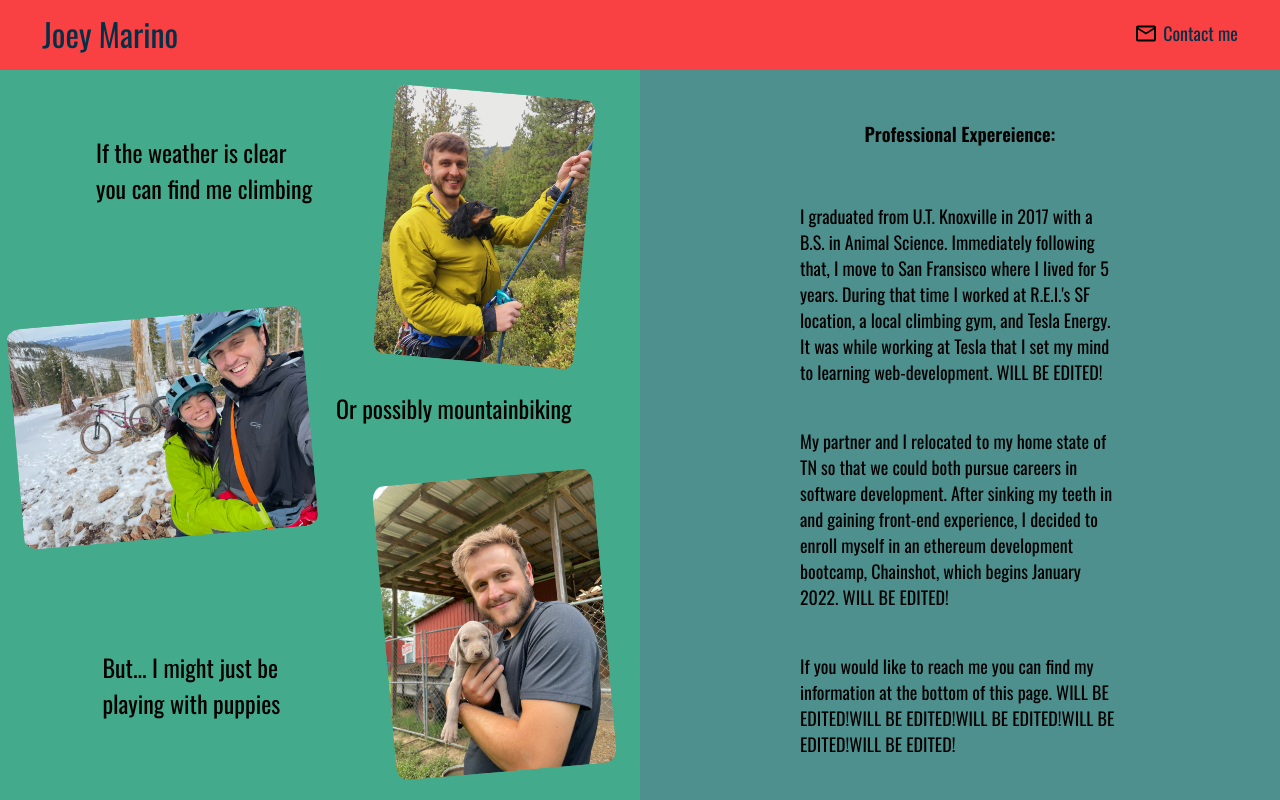
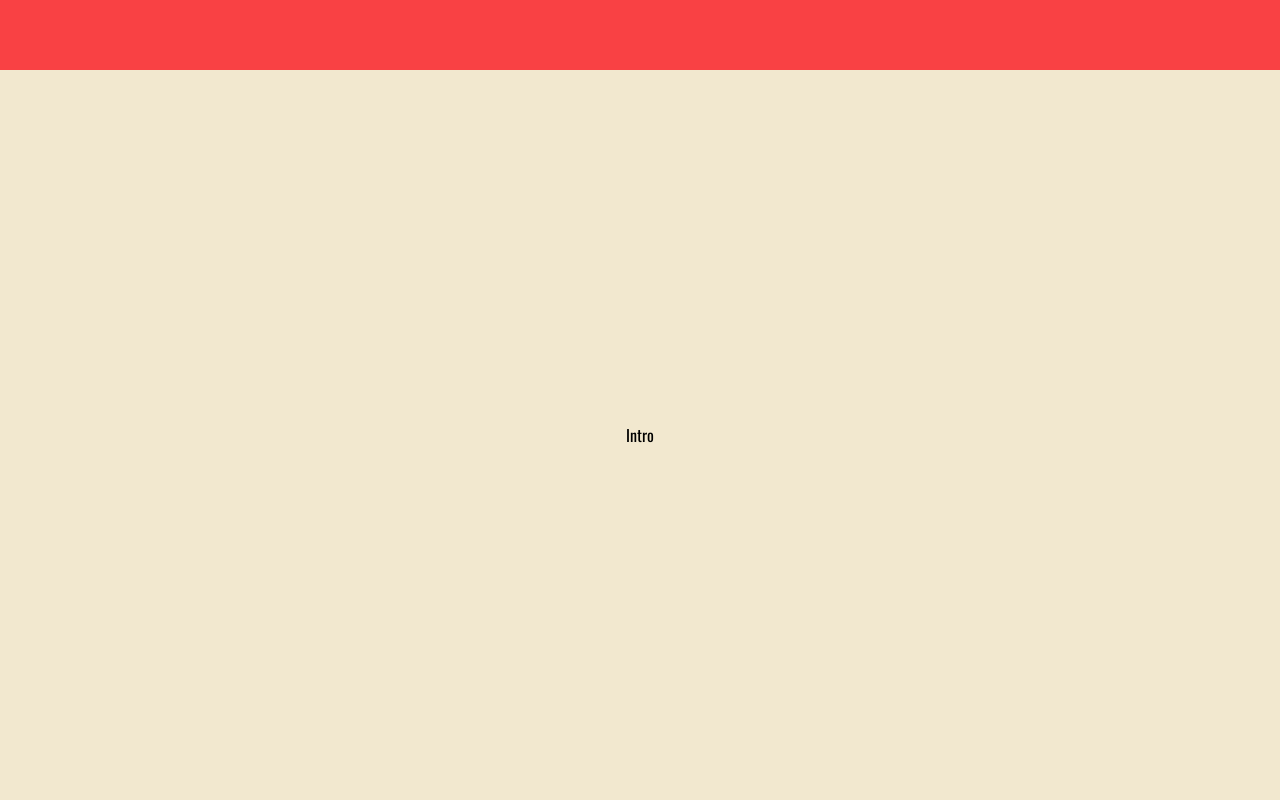
Before and after one commit to marinojoey/my-website, a React (Create React App) app: page / in a window 1280 px wide. Built offline with nearby package versions, Linux system fonts and the light colour scheme.

Commit message:
back to basics

```diff
--- a/src/Components/cards/Card.jsx
+++ /dev/null
@@ -1,9 +0,0 @@
-import React from 'react'
-
-export default function Cards() {
-    return (
-        <div className='card-container'>
-            Card
-        </div>
-    )
-}
--- a/src/Components/intro/Intro.jsx
+++ b/src/Components/intro/Intro.jsx
@@ -6,39 +6,7 @@ import menpup from '../../assets/menpup.jpg'
 export default function intro() {
     return (
         <div className='intro' id="intro">
-            <div className='leftcontainer'>
-                <div className='leftleft'>
-                    <p className='personalintro'>
-                        If the weather is clear you can find me climbing
-                    </p>
-                    <img className='mensav' src={mensav} alt="me and my partner"></img>
-                    <p className='pupintro'>
-                        But... I might just be playing with puppies
-                    </p>
-                </div>
-                <div className='leftright'>
-                    <img className='belaypic' src=      {belaying} alt="me climbing"></img>
-                    <p className="mtbtext">
-                        Or possibly mountainbiking
-                    </p>
-                    <img className='puppic' src={menpup} alt="me and a puppy"></img>
-                </div>
-            </div>
-            <div className='rightcontainer'>
-                <h3 className='header'>
-                    Professional Expereience:
-                </h3>
-                <p className='text1'>
-                    I graduated from U.T. Knoxville in 2017 with a B.S. in Animal Science. Immediately following that, I move to San Fransisco where I lived for 5 years. During that time I worked at R.E.I.'s SF location, a local climbing gym, and Tesla Energy. It was while working at Tesla that I set my mind to learning web-development. WILL BE EDITED!
-                </p>
-                <p className='text2'>
-                    My partner and I relocated to my home state of TN so that we could both pursue careers in software development. After sinking my teeth in and gaining front-end experience, I decided to enroll myself in an ethereum development bootcamp, Chainshot, which begins January 2022.
-                    WILL BE EDITED!
-                </p>
-                <p className='text3'>
-                    If you would like to reach me you can find my information at the bottom of this page.  WILL BE EDITED!WILL BE EDITED!WILL BE EDITED!WILL BE EDITED!WILL BE EDITED!
-                </p>
-            </div>
+            <div>Intro</div>
         </div>
     )
 }
--- a/src/Components/portfolio/Portfolio.jsx
+++ b/src/Components/portfolio/Portfolio.jsx
@@ -1,11 +1,11 @@
 import './portfolio.scss'
-import Cards from '../cards/Card.jsx'
+
 
 
 export default function portfolio() {
     return (
         <div className='portfolio' id="portfolio">
-            <Cards />
+
         </div>
     )
 }
--- a/src/Components/topbar/Topbar.jsx
+++ b/src/Components/topbar/Topbar.jsx
@@ -5,18 +5,7 @@ import { MailOutline } from '@material-ui/icons'
 export default function topbar() {
     return (
         <div className='topbar' id="topbar">
-            <div className='wrapper'>
-                <div className="left">
-                    <a href='#intro' className='lefttext'>Joey Marino</a>
-                </div>
-                <div className='center'>
 
-                </div>
-                <div className="right">
-                    <MailOutline className='mailicon'/>
-                    <a href='#contact' className='righttext'>Contact me</a>
-                </div>
-            </div>
         </div>
     )
 }
--- a/src/Components/topbar/topbar.scss
+++ b/src/Components/topbar/topbar.scss
@@ -6,59 +6,5 @@
     top: 0;
     z-index: 2;
     overflow: hidden;
-    a {
-        text-decoration: none;
-        color: rgb(2, 48, 71);
-        font-size: large;
-        font-weight: 500;
-    }
-    .wrapper {
-        padding: 10px 30px;
-        display: flex;
-        align-items: center;
-        display: flex;
 
-        .left {
-            display: flex;
-            flex: 1;
-            justify-content: left;
-            padding-left: 1%;
-            padding-top: 0px;
-        }
-        .lefttext {
-            font-size: xx-large;
-        }
-        .lefttext:hover {
-            transform: scale(1.03);
-            transition-duration: 0.3s;
-            cursor: default;
-        }
-        .center {
-            display: flex;
-            flex: 1;
-            justify-content: center;
-            scrollbar-width: none;
-        }
-        .centertext:hover {
-            transform: scale(1.15);
-            transition-duration: 0.3s;
-            cursor: default;
-        }
-        .right {
-            display: flex;
-            flex: 1;
-            justify-content: right;
-            padding-right: 1%;
-
-            .mailicon{
-                padding-right: 5px;
-                height: 27px;
-            }
-        }
-        .righttext:hover {
-            transform: scale(1.03);
-            transition-duration: 0.3s;
-            cursor: default;
-        }
-    }
 }
```
Also changed, not shown: src/Components/cards/cars.scss (deleted).
